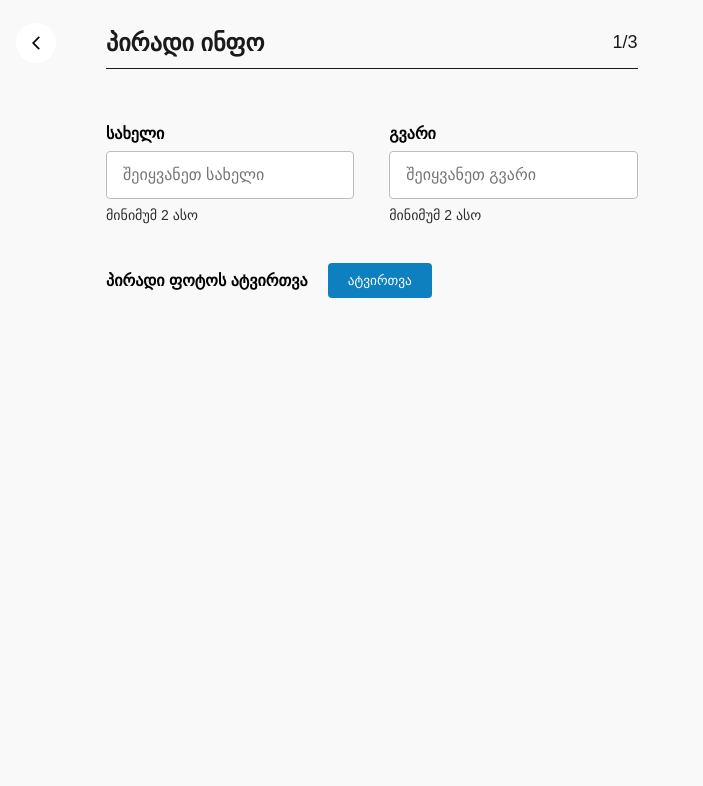
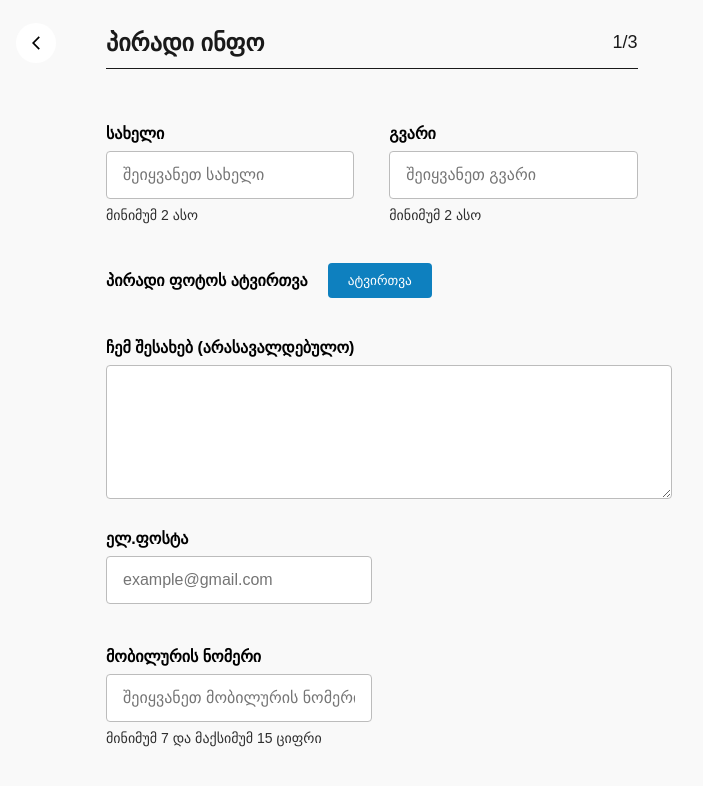
Before and after one commit to GhostHunter78/redberry-cv-generator, a React (Vite) app: page /personal-info in a window 1280 px wide. Shown: the top 786 px of the page, without its empty margins (14-717 px from the left). Built offline with nearby package versions, Linux system fonts and the light colour scheme.

Commit message:
style: visual side of personal info page is done

```diff
--- a/src/global-styles/GlobalStyles.tsx
+++ b/src/global-styles/GlobalStyles.tsx
@@ -28,7 +28,6 @@ export const StyledHint = styled.p`
   font-size: 14px;
   font-weight: 500;
   color: #2e2e2e;
-  margin-top: 8;
   margin-bottom: 0px;
 `;
 
@@ -49,3 +48,29 @@ export const HiddenFileInput = styled.input`
   display: none;
   cursor: pointer;
 `;
+
+export const TextArea = styled.textarea`
+  width: 100%;
+  min-height: 100px;
+  padding: 16px;
+  border-radius: 4px;
+  border: solid 1px #bcbcbc;
+  font-family: sans-serif;
+  font-size: 1rem;
+  font-weight: 500;
+  color: #2e2e2e;
+  background-color: #fff;
+  margin-top: 8px;
+`;
+
+export const NumberInput = styled(StyledInput).attrs({ type: "number" })`
+  /* Hide arrows for Chrome, Safari, Edge, and Opera */
+  &::-webkit-outer-spin-button,
+  &::-webkit-inner-spin-button {
+    -webkit-appearance: none;
+    margin: 0;
+  }
+
+  /* Hide arrows for Firefox */
+  -moz-appearance: textfield;
+`;
--- a/src/index.css
+++ b/src/index.css
@@ -19,3 +19,21 @@ body {
   overflow-x: hidden;
   background-color: #f9f9f9;
 }
+
+.flex-col {
+  display: flex;
+  flex-direction: column;
+  align-items: flex-start;
+}
+
+.gapY-35 {
+  row-gap: 35px;
+}
+
+.mt-30 {
+  margin-top: 30px;
+}
+
+.w-full {
+  width: 100%;
+}
--- a/src/pages/PersonalInfo.tsx
+++ b/src/pages/PersonalInfo.tsx
@@ -2,10 +2,12 @@ import styled from "styled-components";
 import Header from "../components/Header";
 import {
   HiddenFileInput,
+  NumberInput,
   StyledButton,
   StyledHint,
   StyledInput,
   StyledLabel,
+  TextArea,
 } from "../global-styles/GlobalStyles";
 import GobackButton from "../components/GobackButton";
 import { useRef } from "react";
@@ -54,6 +56,22 @@ function PersonalInfo() {
               onChange={handleFileChange}
             />
           </FileUploadDiv>
+          <StyledLabel>ჩემ შესახებ (არასავალდებულო)</StyledLabel>
+          <TextArea />
+          <div className="flex-col gapY-35 mt-30 w-full">
+            <InputDiv>
+              <StyledLabel>ელ.ფოსტა</StyledLabel>
+              <StyledInput placeholder="example@gmail.com" type="email" />
+            </InputDiv>
+            <InputDiv>
+              <StyledLabel>მობილურის ნომერი</StyledLabel>
+              <NumberInput
+                placeholder="შეიყვანეთ მობილურის ნომერი"
+                type="number"
+              />
+              <StyledHint>მინიმუმ 7 და მაქსიმუმ 15 ციფრი</StyledHint>
+            </InputDiv>
+          </div>
         </Content>
       </LeftSideDiv>
       <CVSample></CVSample>
@@ -71,6 +89,7 @@ const Container = styled.div`
 
 const LeftSideDiv = styled.div`
   width: 55%;
+  height: 100%;
   display: flex;
   align-items: baseline;
   gap: 50px;
@@ -79,6 +98,7 @@ const LeftSideDiv = styled.div`
 
 const Content = styled.div`
   width: 100%;
+  height: 100%;
   display: flex;
   flex-direction: column;
   align-items: flex-start;
@@ -87,6 +107,7 @@ const Content = styled.div`
 const CVSample = styled.div`
   background-color: white;
   width: 45%;
+  height: 100%;
 `;
 
 const Form = styled.form`
@@ -105,7 +126,7 @@ const InputDiv = styled.div`
 
 const FileUploadDiv = styled.div`
   width: fit-content;
-  margin-top: 40px;
+  margin: 40px 0;
   display: flex;
   align-items: center;
   gap: 20px;
```
